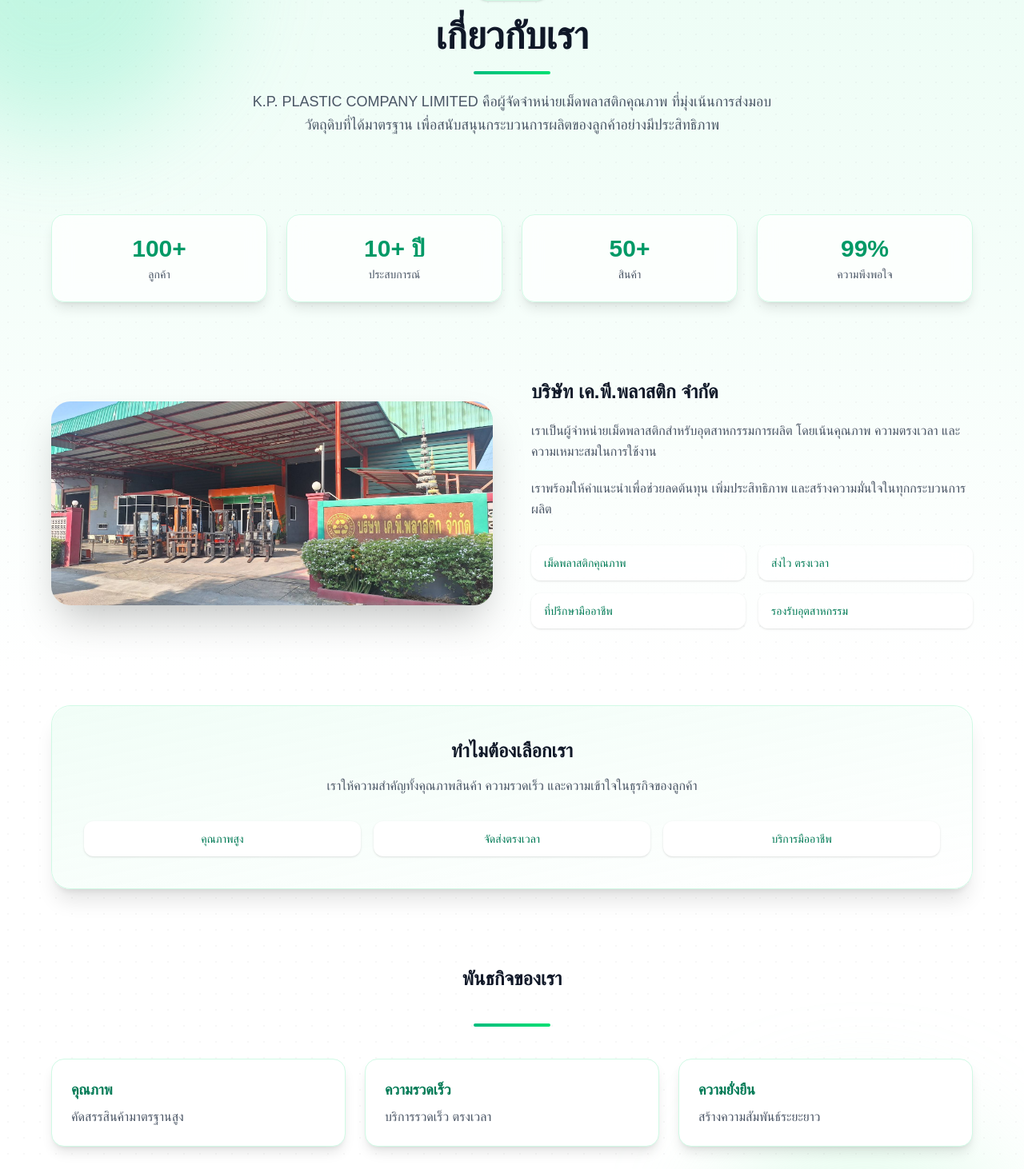
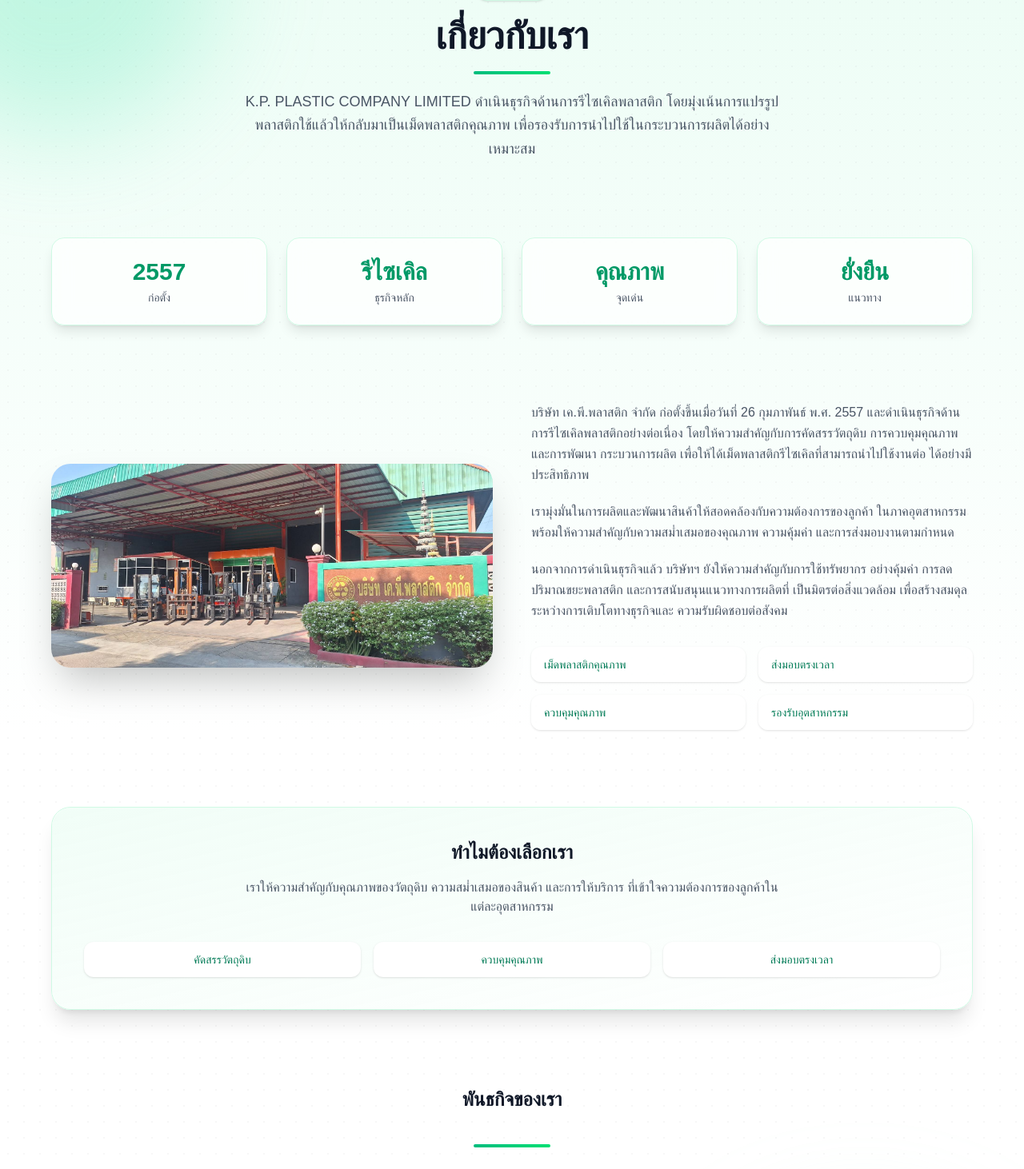
Before and after one commit to Meta3252/K.P.-PLASTIC-COMPANY-LIMITED-Production, a Next.js app: page /about in a window 1280 px wide. Shown: the part 208-1670 px from the top of the page at 80% size. Built offline with nearby package versions, Linux system fonts and the light colour scheme.

Commit message:
changeaboutdata

```diff
--- a/src/app/about/page.tsx
+++ b/src/app/about/page.tsx
@@ -29,7 +29,6 @@
 export default function AboutUs() {
   return (
     <div className="min-h-screen bg-gradient-to-b from-emerald-50 via-white to-white text-gray-800 px-6 py-20 relative overflow-hidden">
-
       {/* Background Glow */}
       <div className="absolute -top-32 -left-32 w-[400px] h-[400px] bg-emerald-300/30 rounded-full blur-3xl"></div>
       <div className="absolute bottom-0 right-0 w-[400px] h-[400px] bg-green-200/30 rounded-full blur-3xl"></div>
@@ -43,7 +42,6 @@
         animate="show"
         className="max-w-6xl mx-auto space-y-24 relative z-10"
       >
-
         {/* Header */}
         <motion.section variants={fadeUp} className="text-center space-y-5">
           <span className="inline-flex items-center rounded-full bg-emerald-100 px-4 py-1 text-sm font-medium text-emerald-700 shadow-sm">
@@ -57,21 +55,22 @@
           <div className="w-24 h-1 bg-gradient-to-r from-emerald-500 to-green-400 mx-auto rounded-full"></div>
 
           <p className="text-lg text-gray-600 max-w-2xl mx-auto leading-relaxed">
-            K.P. PLASTIC COMPANY LIMITED คือผู้จัดจำหน่ายเม็ดพลาสติกคุณภาพ
-            ที่มุ่งเน้นการส่งมอบวัตถุดิบที่ได้มาตรฐาน เพื่อสนับสนุนกระบวนการผลิตของลูกค้าอย่างมีประสิทธิภาพ
+            K.P. PLASTIC COMPANY LIMITED ดำเนินธุรกิจด้านการรีไซเคิลพลาสติก
+            โดยมุ่งเน้นการแปรรูปพลาสติกใช้แล้วให้กลับมาเป็นเม็ดพลาสติกคุณภาพ
+            เพื่อรองรับการนำไปใช้ในกระบวนการผลิตได้อย่างเหมาะสม
           </p>
         </motion.section>
 
-        {/* Stats */}
+        {/* Quick Highlights */}
         <motion.section
           variants={fadeUp}
           className="grid grid-cols-2 md:grid-cols-4 gap-6"
         >
           {[
-            { label: "ลูกค้า", value: "100+" },
-            { label: "ประสบการณ์", value: "10+ ปี" },
-            { label: "สินค้า", value: "50+" },
-            { label: "ความพึงพอใจ", value: "99%" },
+            { label: "ก่อตั้ง", value: "2557" },
+            { label: "ธุรกิจหลัก", value: "รีไซเคิล" },
+            { label: "จุดเด่น", value: "คุณภาพ" },
+            { label: "แนวทาง", value: "ยั่งยืน" },
           ].map((item) => (
             <motion.div
               key={item.label}
@@ -81,9 +80,7 @@
               <p className="text-3xl font-bold text-emerald-600">
                 {item.value}
               </p>
-              <p className="text-gray-600 text-sm mt-1">
-                {item.label}
-              </p>
+              <p className="text-gray-600 text-sm mt-1">{item.label}</p>
             </motion.div>
           ))}
         </motion.section>
@@ -96,28 +93,40 @@
           <div className="overflow-hidden rounded-3xl shadow-2xl group">
             <img
               src="/images/about/1.jpg"
+              alt="About K.P. Plastic Company Limited"
               className="w-full h-full object-cover transition duration-700 ease-out group-hover:scale-105"
             />
           </div>
 
           <div className="space-y-5">
-            <h2 className="text-2xl font-semibold text-gray-900">
-              บริษัท เค.พี.พลาสติก จำกัด
-            </h2>
+            <div className="space-y-5">
+              <p className="text-gray-600 leading-relaxed">
+                บริษัท เค.พี.พลาสติก จำกัด ก่อตั้งขึ้นเมื่อวันที่ 26 กุมภาพันธ์
+                พ.ศ. 2557 และดำเนินธุรกิจด้านการรีไซเคิลพลาสติกอย่างต่อเนื่อง
+                โดยให้ความสำคัญกับการคัดสรรวัตถุดิบ การควบคุมคุณภาพ และการพัฒนา
+                กระบวนการผลิต เพื่อให้ได้เม็ดพลาสติกรีไซเคิลที่สามารถนำไปใช้งานต่อ
+                ได้อย่างมีประสิทธิภาพ
+              </p>
 
-            <p className="text-gray-600 leading-relaxed">
-              เราเป็นผู้จำหน่ายเม็ดพลาสติกสำหรับอุตสาหกรรมการผลิต โดยเน้นคุณภาพ ความตรงเวลา และความเหมาะสมในการใช้งาน
-            </p>
+              <p className="text-gray-600 leading-relaxed">
+                เรามุ่งมั่นในการผลิตและพัฒนาสินค้าให้สอดคล้องกับความต้องการของลูกค้า
+                ในภาคอุตสาหกรรม พร้อมให้ความสำคัญกับความสม่ำเสมอของคุณภาพ ความคุ้มค่า
+                และการส่งมอบงานตามกำหนด
+              </p>
 
-            <p className="text-gray-600 leading-relaxed">
-              เราพร้อมให้คำแนะนำเพื่อช่วยลดต้นทุน เพิ่มประสิทธิภาพ และสร้างความมั่นใจในทุกกระบวนการผลิต
-            </p>
+              <p className="text-gray-600 leading-relaxed">
+                นอกจากการดำเนินธุรกิจแล้ว บริษัทฯ ยังให้ความสำคัญกับการใช้ทรัพยากร
+                อย่างคุ้มค่า การลดปริมาณขยะพลาสติก และการสนับสนุนแนวทางการผลิตที่
+                เป็นมิตรต่อสิ่งแวดล้อม เพื่อสร้างสมดุลระหว่างการเติบโตทางธุรกิจและ
+                ความรับผิดชอบต่อสังคม
+              </p>
+            </div>
 
             <div className="grid grid-cols-2 gap-4 pt-3">
               {[
                 "เม็ดพลาสติกคุณภาพ",
-                "ส่งไว ตรงเวลา",
-                "ที่ปรึกษามืออาชีพ",
+                "ส่งมอบตรงเวลา",
+                "ควบคุมคุณภาพ",
                 "รองรับอุตสาหกรรม",
               ].map((item) => (
                 <motion.div
@@ -145,11 +154,12 @@
             </h2>
 
             <p className="text-gray-600 max-w-2xl mx-auto">
-              เราให้ความสำคัญทั้งคุณภาพสินค้า ความรวดเร็ว และความเข้าใจในธุรกิจของลูกค้า
+              เราให้ความสำคัญกับคุณภาพของวัตถุดิบ ความสม่ำเสมอของสินค้า และการให้บริการ
+              ที่เข้าใจความต้องการของลูกค้าในแต่ละอุตสาหกรรม
             </p>
 
             <div className="grid md:grid-cols-3 gap-4 pt-4">
-              {["คุณภาพสูง", "จัดส่งตรงเวลา", "บริการมืออาชีพ"].map((item) => (
+              {["คัดสรรวัตถุดิบ", "ควบคุมคุณภาพ", "ส่งมอบตรงเวลา"].map((item) => (
                 <div
                   key={item}
                   className="bg-white rounded-xl py-3 shadow text-emerald-700 text-sm"
@@ -171,9 +181,18 @@
 
           <div className="grid md:grid-cols-3 gap-6">
             {[
-              { title: "คุณภาพ", description: "คัดสรรสินค้ามาตรฐานสูง" },
-              { title: "ความรวดเร็ว", description: "บริการรวดเร็ว ตรงเวลา" },
-              { title: "ความยั่งยืน", description: "สร้างความสัมพันธ์ระยะยาว" },
+              {
+                title: "คุณภาพ",
+                description: "คัดสรรและพัฒนาสินค้าให้ได้มาตรฐานอย่างต่อเนื่อง",
+              },
+              {
+                title: "ความรับผิดชอบ",
+                description: "ดำเนินธุรกิจอย่างมีจรรยาบรรณ และใส่ใจสิ่งแวดล้อม",
+              },
+              {
+                title: "การพัฒนา",
+                description: "ปรับปรุงกระบวนการผลิตให้ตอบโจทย์ลูกค้าได้ดียิ่งขึ้น",
+              },
             ].map((item) => (
               <motion.div
                 key={item.title}
@@ -184,22 +203,23 @@
                 <h3 className="text-lg font-semibold text-emerald-700 mb-2">
                   {item.title}
                 </h3>
-                <p className="text-gray-600">
-                  {item.description}
-                </p>
+                <p className="text-gray-600">{item.description}</p>
               </motion.div>
             ))}
           </div>
         </motion.section>
 
         {/* CTA */}
-        <motion.section variants={fadeUp} className="text-center space-y-6 relative">
+        <motion.section
+          variants={fadeUp}
+          className="text-center space-y-6 relative"
+        >
           <h2 className="text-2xl font-semibold text-gray-900">
             มาร่วมเป็นส่วนหนึ่งกับเรา
           </h2>
 
           <p className="text-gray-600 max-w-xl mx-auto">
-            พร้อมให้บริการและเติบโตไปกับธุรกิจของคุณ
+            พร้อมให้บริการและเติบโตไปกับธุรกิจของคุณ ด้วยสินค้าที่คุ้มค่าและเหมาะสมกับการใช้งาน
           </p>
 
           <Link
@@ -216,7 +236,6 @@
           {/* Glow */}
           <div className="absolute left-1/2 -translate-x-1/2 mt-6 w-40 h-10 bg-emerald-400/30 blur-2xl rounded-full"></div>
         </motion.section>
-
       </motion.div>
     </div>
   );
--- a/src/app/components/AboutCompany.tsx
+++ b/src/app/components/AboutCompany.tsx
@@ -5,14 +5,13 @@
       <div className="absolute top-10 left-1/2 w-[400px] h-[400px] bg-gradient-radial from-green-100/30 to-transparent rounded-full -translate-x-1/2 -translate-y-1/2 pointer-events-none blur-2xl"></div>
 
       <div className="max-w-7xl mx-auto flex flex-col md:flex-row items-center gap-20 relative z-10">
-
         {/* Image */}
         <div className="relative w-full md:w-1/2 rounded-xl overflow-hidden shadow-xl border border-green-100 flex items-center justify-center">
           <img
             src="/Hero_1.jpg"
             alt="K.P. Plastic Company"
             className="object-cover w-full max-h-[480px] md:max-h-full rounded-xl"
-            style={{ aspectRatio: '3 / 4' }}
+            style={{ aspectRatio: "3 / 4" }}
           />
         </div>
 
@@ -26,28 +25,32 @@
             </h2>
 
             <p className="text-base leading-relaxed text-gray-700 font-light text-justify pr-4 pb-6">
-              บริษัท เค.พี. พลาสติก จำกัด (K.P. PLASTIC COMPANY LIMITED) เป็นผู้จัดจำหน่ายเม็ดพลาสติกสำหรับอุตสาหกรรมการผลิต
-              โดยมุ่งเน้นคุณภาพของวัตถุดิบ ความคุ้มค่า และความเหมาะสมในการใช้งานของลูกค้าในแต่ละประเภทอุตสาหกรรม
-              เราพร้อมสนับสนุนธุรกิจของลูกค้าให้ดำเนินการผลิตได้อย่างมีประสิทธิภาพ ลดต้นทุน และเพิ่มศักยภาพการแข่งขันในตลาด
+              บริษัท เค.พี.พลาสติก จำกัด (K.P. PLASTIC COMPANY LIMITED)
+              ดำเนินธุรกิจด้านการรีไซเคิลพลาสติก โดยมุ่งเน้นการแปรรูปพลาสติกใช้แล้ว
+              ให้กลับมาเป็นเม็ดพลาสติกคุณภาพ เพื่อรองรับการนำไปใช้ในกระบวนการผลิต
+              ได้อย่างเหมาะสม คุ้มค่า และสอดคล้องกับความต้องการของลูกค้าในภาคอุตสาหกรรม
             </p>
 
             {/* Subtopics */}
             <div className="space-y-10">
               {[
                 {
-                  title: 'Why Choose Us?',
-                  text: 'เรามีประสบการณ์ในการจัดหาและคัดสรรเม็ดพลาสติกคุณภาพจากแหล่งที่เชื่อถือได้ พร้อมให้คำแนะนำในการเลือกใช้วัสดุให้เหมาะสมกับงานของลูกค้า เพื่อให้ได้ผลลัพธ์ที่ดีที่สุดในกระบวนการผลิต',
+                  title: "ทำไมลูกค้าจึงเลือกเรา",
+                  text: "เรามุ่งเน้นการคัดสรรวัตถุดิบ ควบคุมคุณภาพในทุกขั้นตอน และให้ความสำคัญกับการส่งมอบสินค้าที่สม่ำเสมอ เพื่อให้ลูกค้านำไปใช้งานต่อได้อย่างมั่นใจ",
                 },
                 {
-                  title: 'สินค้าและบริการของเรา',
-                  text: 'เราจัดจำหน่ายเม็ดพลาสติกหลากหลายประเภท รองรับอุตสาหกรรมการผลิตที่แตกต่างกัน พร้อมบริการให้คำปรึกษา เพื่อช่วยลดปัญหาในกระบวนการผลิตและเพิ่มประสิทธิภาพในการใช้งาน',
+                  title: "สินค้าและบริการของเรา",
+                  text: "เราจัดจำหน่ายเม็ดพลาสติกรีไซเคิลสำหรับงานอุตสาหกรรม พร้อมให้คำแนะนำในการเลือกใช้วัสดุให้เหมาะสมกับลักษณะงาน เพื่อช่วยเพิ่มประสิทธิภาพในการผลิตและลดต้นทุนที่ไม่จำเป็น",
                 },
                 {
-                  title: 'ความมุ่งมั่นของเรา',
-                  text: 'เรามุ่งมั่นในการเป็นพันธมิตรทางธุรกิจที่ลูกค้าไว้วางใจ ด้วยการให้บริการที่รวดเร็ว ตรงเวลา และใส่ใจในทุกรายละเอียด เพื่อสร้างความสัมพันธ์ระยะยาวและเติบโตไปพร้อมกัน',
+                  title: "ความมุ่งมั่นของเรา",
+                  text: "เรามุ่งมั่นเป็นพันธมิตรทางธุรกิจที่ลูกค้าไว้วางใจ ด้วยการบริการที่รวดเร็ว ตรงเวลา และใส่ใจในทุกรายละเอียด ควบคู่ไปกับการสนับสนุนการใช้ทรัพยากรอย่างคุ้มค่าและเป็นมิตรต่อสิ่งแวดล้อม",
                 },
               ].map(({ title, text }, i) => (
-                <div key={i} className="relative pl-6 border-l-2 border-green-400">
+                <div
+                  key={i}
+                  className="relative pl-6 border-l-2 border-green-400"
+                >
                   <div className="absolute -left-[9px] top-[6px] w-4 h-4 bg-green-400 border-2 border-white rounded-full shadow-md"></div>
                   <h3 className="text-xl font-semibold mb-2 text-gray-800 tracking-wide">
                     {title}
@@ -69,7 +72,6 @@
                 <span className="relative z-10">ดูสินค้าและบริการ</span>
               </a>
             </div>
-
           </div>
         </div>
       </div>
```
